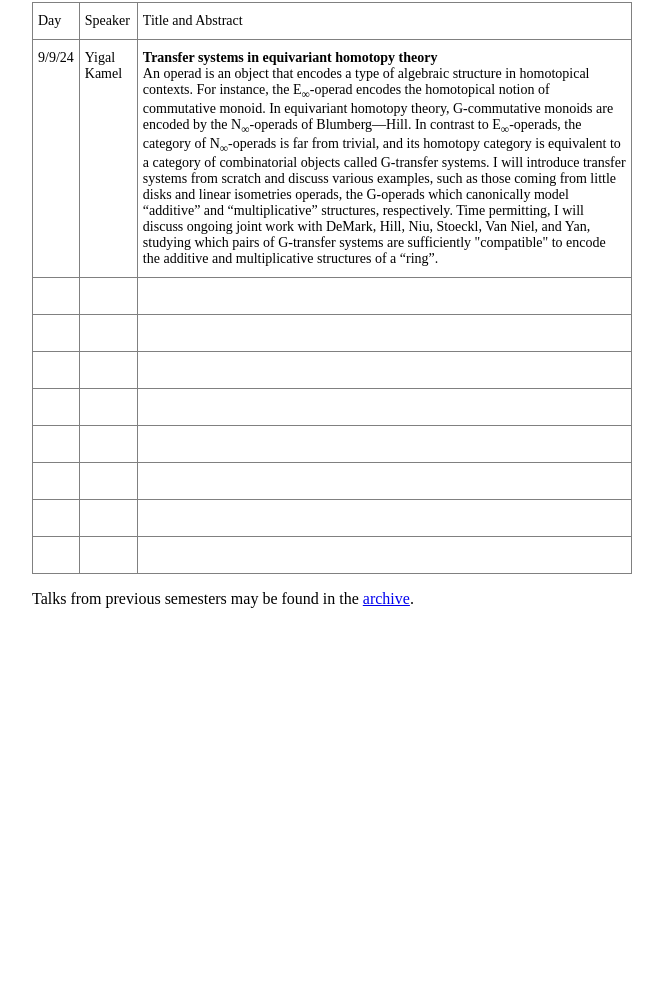
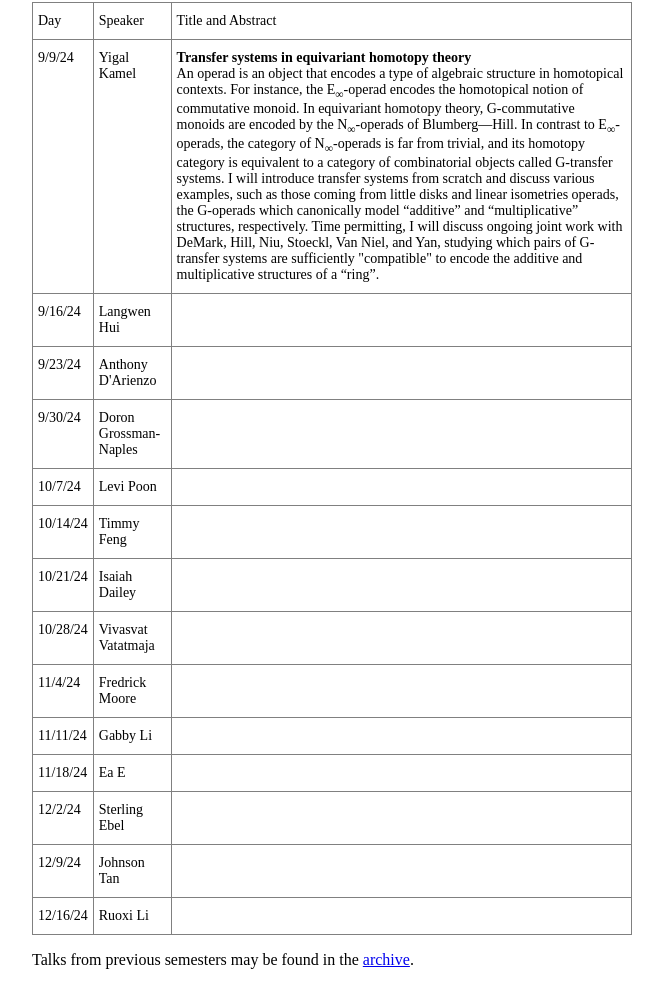
Before and after one commit to gshts/gshts.github.io, a plain HTML site: page index.html in a window 1280 px wide. Shown: the part 266-1251 px from the top of the page, without its empty margins (308-971 px from the left). Before the commit the page ends 890 px from the top, so only its background shows below. Drawn offline with Linux system fonts and the light colour scheme.

Commit message:
Update index.html

```diff
--- a/index.html
+++ b/index.html
@@ -66,16 +66,16 @@ An operad is an object that encodes a type of algebraic structure in homotopical
           </tr>
 
   <tr>
-    <td class="tg-0pky"> <br></td>
-    <td class="tg-0pky"> </td>
+    <td class="tg-0pky">9/16/24<br></td>
+    <td class="tg-0pky">Langwen Hui</td>
     <td class="tg-0pky">
       <b> </b><br>
 
       </td>
   </tr>
   <tr>
-    <td class="tg-0pky"> <br></td>
-    <td class="tg-0pky"> <br></td>
+    <td class="tg-0pky">9/23/24<br></td>
+    <td class="tg-0pky">Anthony D'Arienzo<br></td>
     <td class="tg-0pky">
     <b> </b><br>
 
@@ -83,50 +83,91 @@ An operad is an object that encodes a type of algebraic structure in homotopical
   </tr>
 
   <tr>
-    <td class="tg-0pky"> <br></td>
-    <td class="tg-0pky"> <br></td>
+    <td class="tg-0pky">9/30/24<br></td>
+    <td class="tg-0pky">Doron Grossman-Naples<br></td>
     <td class="tg-0pky">
       <b> </b><br>
 
  </td>
   </tr>
   <tr>
-    <td class="tg-0pky"> <br></td>
-    <td class="tg-0pky"> <br></td>
+    <td class="tg-0pky">10/7/24<br></td>
+    <td class="tg-0pky">Levi Poon<br></td>
     <td class="tg-0pky">
       <b> </b> <br>
 
     </td>
   </tr>
   <tr>
-    <td class="tg-0pky"> <br></td>
-    <td class="tg-0pky"> <br></td>
+    <td class="tg-0pky">10/14/24<br></td>
+    <td class="tg-0pky">Timmy Feng<br></td>
     <td class="tg-0pky">
       <b> </b>
 
       </tr>
   <tr>
-    <td class="tg-0pky"> <br></td>
-    <td class="tg-0pky"> <br></td>
+    <td class="tg-0pky">10/21/24<br></td>
+    <td class="tg-0pky">Isaiah Dailey<br></td>
     <td class="tg-0pky">
       <b>  </b>
 
         </tr>
   <tr>
-    <td class="tg-0pky"> <br></td>
-    <td class="tg-0pky"> <br></td>
+    <td class="tg-0pky">10/28/24<br></td>
+    <td class="tg-0pky">Vivasvat Vatatmaja<br></td>
     <td class="tg-0pky">
       <b> </b>
 
       </tr>
   <tr>
-    <td class="tg-0pky"> <br></td>
-    <td class="tg-0pky"> <br></td>
+    <td class="tg-0pky">11/4/24<br></td>
+    <td class="tg-0pky">Fredrick Moore<br></td>
     <td class="tg-0pky">
       <b>  </b>
 
           </td>
   </tr>
+  <tr>
+    <td class="tg-0pky">11/11/24<br></td>
+    <td class="tg-0pky">Gabby Li<br></td>
+    <td class="tg-0pky">
+      <b>  </b>
+
+          </td>
+  </tr>
+  <tr>
+    <td class="tg-0pky">11/18/24<br></td>
+    <td class="tg-0pky">Ea E<br></td>
+    <td class="tg-0pky">
+      <b>  </b>
+
+          </td>
+  </tr>
+
+  <tr>
+    <td class="tg-0pky">12/2/24<br></td>
+    <td class="tg-0pky">Sterling Ebel<br></td>
+    <td class="tg-0pky">
+      <b>  </b>
+          </td>
+  </tr>
+
+  <tr>
+    <td class="tg-0pky">12/9/24<br></td>
+    <td class="tg-0pky">Johnson Tan<br></td>
+    <td class="tg-0pky">
+      <b>  </b>
+          </td>
+  </tr>
+
+  <tr>
+    <td class="tg-0pky">12/16/24<br></td>
+    <td class="tg-0pky">Ruoxi Li<br></td>
+    <td class="tg-0pky">
+      <b>  </b>
+          </td>
+  </tr>
+
 
 
 </tbody>
```
